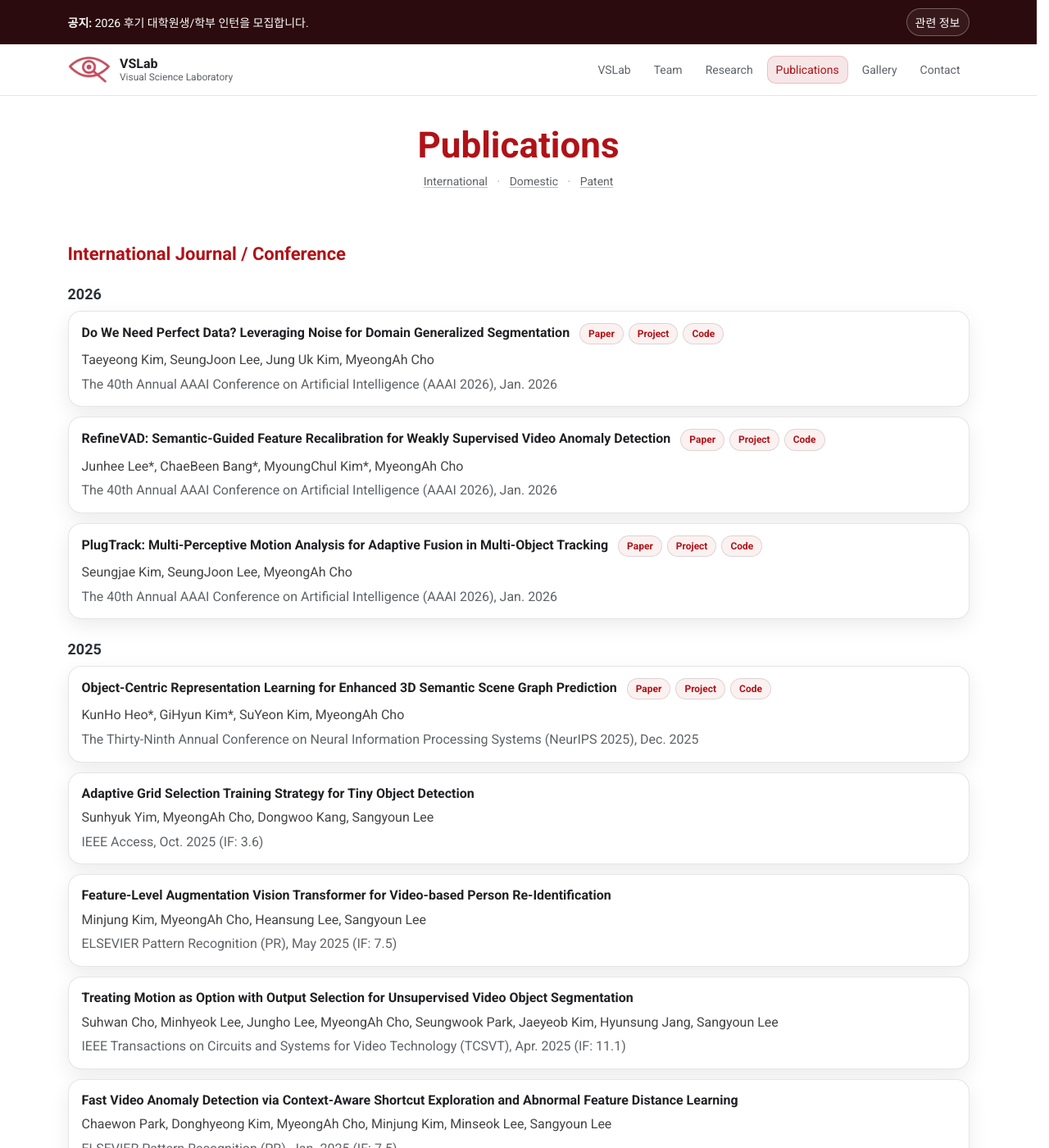
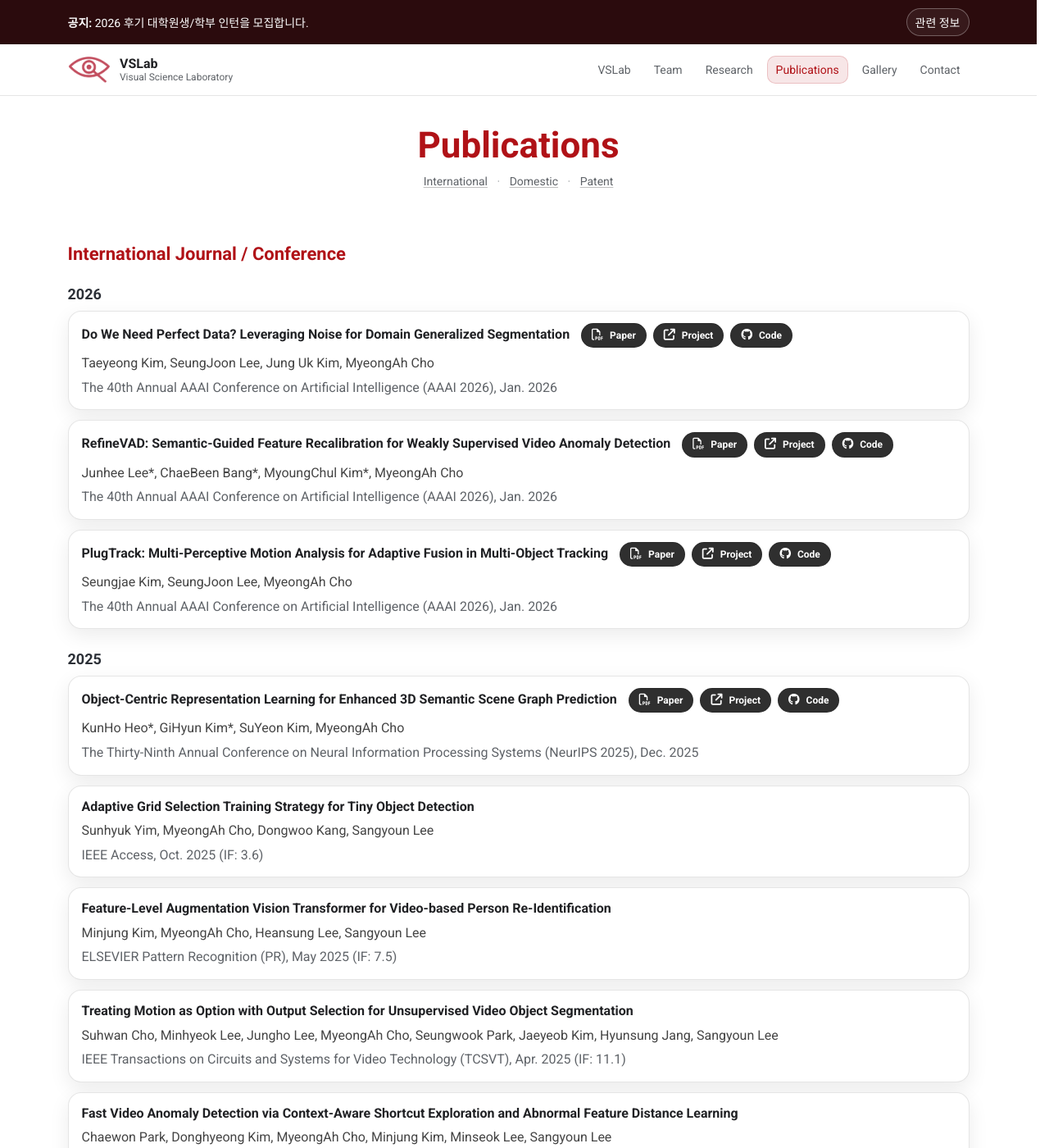
Before and after one commit to spoiuy3/VSLab_website, a Jekyll site: the page built from publications.md, in a window 1280 px wide and 1400 px high. Shown: the whole window at 82% size. Built offline with Jekyll 4.4.1, drawn with Linux system fonts in a browser that asks for light colours.

Commit message:
Edit: publication page

```diff
--- a/_layouts/default.html
+++ b/_layouts/default.html
@@ -23,5 +23,7 @@
   {% include footer.html %}
 
   <script defer src="{{ '/assets/js/main.js' | relative_url }}"></script>
+  <link rel="stylesheet"
+      href="https://cdnjs.cloudflare.com/ajax/libs/font-awesome/6.5.0/css/all.min.css">
 </body>
 </html>
--- a/assets/css/style.css
+++ b/assets/css/style.css
@@ -1041,3 +1041,35 @@ html{
 .pub-btn:hover{
   background: rgba(176,18,23,0.12);
 }
+
+.pub-actions{
+  display: inline-flex;
+  gap: 8px;
+  margin-left: 10px;
+  vertical-align: middle;
+  flex-wrap: wrap;
+}
+
+.pub-btn{
+  display: inline-flex;
+  align-items: center;
+  gap: 8px;
+
+  padding: 6px 12px;
+  border-radius: 999px;
+
+  border: 1px solid rgba(0,0,0,0.14);
+  background: #2f2f2f;
+  color: #fff;
+
+  font-size: 12px;
+  font-weight: 700;
+  text-decoration: none;
+}
+
+.pub-btn:hover{ filter: brightness(1.10); }
+
+.pub-btn__icon i{
+  font-size: 14px;
+  line-height: 1;
+}
--- a/publications.md
+++ b/publications.md
@@ -31,9 +31,26 @@ permalink: /publications/
           <div class="pub-item__title">
             Do We Need Perfect Data? Leveraging Noise for Domain Generalized Segmentation
             <span class="pub-actions">
-              <a class="pub-btn" href="https://arxiv.org/abs/2511.22948" target="_blank" rel="noopener">Paper</a>
-              <a class="pub-btn" href="https://visualsciencelab-khu.github.io//FLEXSeg_project/" target="_blank" rel="noopener">Project</a>
-              <a class="pub-btn" href="https://github.com/VisualScienceLab-KHU/FLEX-Seg" target="_blank" rel="noopener">Code</a>
+              <a class="pub-btn pub-btn--paper"
+                href="https://arxiv.org/abs/2511.22948"
+                target="_blank" rel="noopener">
+                <span class="pub-btn__icon"><i class="fa-regular fa-file-pdf"></i></span>
+                <span>Paper</span>
+              </a>
+
+              <a class="pub-btn pub-btn--project"
+                href="https://visualsciencelab-khu.github.io//FLEXSeg_project/"
+                target="_blank" rel="noopener">
+                <span class="pub-btn__icon"><i class="fa-solid fa-arrow-up-right-from-square"></i></span>
+                <span>Project</span>
+              </a>
+
+              <a class="pub-btn pub-btn--code"
+                href="https://github.com/VisualScienceLab-KHU/FLEX-Seg"
+                target="_blank" rel="noopener">
+                <span class="pub-btn__icon"><i class="fa-brands fa-github"></i></span>
+                <span>Code</span>
+              </a>
             </span>
           </div>
         </div>
@@ -46,12 +63,30 @@ permalink: /publications/
           <div class="pub-item__title">
             RefineVAD: Semantic-Guided Feature Recalibration for Weakly Supervised Video Anomaly Detection
             <span class="pub-actions">
-              <a class="pub-btn" href="https://arxiv.org/abs/2511.13204" target="_blank" rel="noopener">Paper</a>
-              <a class="pub-btn" href="https://visualsciencelab-khu.github.io/RefineVAD-project/" target="_blank" rel="noopener">Project</a>
-              <a class="pub-btn" href="https://github.com/VisualScienceLab-KHU/RefineVAD" target="_blank" rel="noopener">Code</a>
+              <a class="pub-btn pub-btn--paper"
+                href="https://arxiv.org/abs/2511.13204"
+                target="_blank" rel="noopener">
+                <span class="pub-btn__icon"><i class="fa-regular fa-file-pdf"></i></span>
+                <span>Paper</span>
+              </a>
+
+              <a class="pub-btn pub-btn--project"
+                href="https://visualsciencelab-khu.github.io/RefineVAD-project/"
+                target="_blank" rel="noopener">
+                <span class="pub-btn__icon"><i class="fa-solid fa-arrow-up-right-from-square"></i></span>
+                <span>Project</span>
+              </a>
+
+              <a class="pub-btn pub-btn--code"
+                href="https://github.com/VisualScienceLab-KHU/RefineVAD"
+                target="_blank" rel="noopener">
+                <span class="pub-btn__icon"><i class="fa-brands fa-github"></i></span>
+                <span>Code</span>
+              </a>
             </span>
           </div>
         </div>
+
         <div class="pub-item__authors">Junhee Lee*, ChaeBeen Bang*, MyoungChul Kim*, MyeongAh Cho</div>
         <div class="pub-item__venue">The 40th Annual AAAI Conference on Artificial Intelligence (AAAI 2026), Jan. 2026</div>
       </article>
@@ -61,9 +96,26 @@ permalink: /publications/
           <div class="pub-item__title">
             PlugTrack: Multi-Perceptive Motion Analysis for Adaptive Fusion in Multi-Object Tracking
             <span class="pub-actions">
-              <a class="pub-btn" href="https://arxiv.org/abs/2511.13105" target="_blank" rel="noopener">Paper</a>
-              <a class="pub-btn" href="https://visualsciencelab-khu.github.io/PlugTrack_project/" target="_blank" rel="noopener">Project</a>
-              <a class="pub-btn" href="https://github.com/VisualScienceLab-KHU/PlugTrack" target="_blank" rel="noopener">Code</a>
+              <a class="pub-btn pub-btn--paper"
+                href="https://arxiv.org/abs/2511.13105"
+                target="_blank" rel="noopener">
+                <span class="pub-btn__icon"><i class="fa-regular fa-file-pdf"></i></span>
+                <span>Paper</span>
+              </a>
+
+              <a class="pub-btn pub-btn--project"
+                href="https://visualsciencelab-khu.github.io/PlugTrack_project/"
+                target="_blank" rel="noopener">
+                <span class="pub-btn__icon"><i class="fa-solid fa-arrow-up-right-from-square"></i></span>
+                <span>Project</span>
+              </a>
+
+              <a class="pub-btn pub-btn--code"
+                href="https://github.com/VisualScienceLab-KHU/PlugTrack"
+                target="_blank" rel="noopener">
+                <span class="pub-btn__icon"><i class="fa-brands fa-github"></i></span>
+                <span>Code</span>
+              </a>
             </span>
           </div>
         </div>
@@ -80,9 +132,26 @@ permalink: /publications/
           <div class="pub-item__title">
             Object-Centric Representation Learning for Enhanced 3D Semantic Scene Graph Prediction
             <span class="pub-actions">
-              <a class="pub-btn" href="https://arxiv.org/abs/2510.04714" target="_blank" rel="noopener">Paper</a>
-              <a class="pub-btn" href="https://visualsciencelab-khu.github.io/OCRL-3DSSG/" target="_blank" rel="noopener">Project</a>
-              <a class="pub-btn" href="https://github.com/VisualScienceLab-KHU/OCRL-3DSSG-Codes" target="_blank" rel="noopener">Code</a>
+              <a class="pub-btn pub-btn--paper"
+                href="https://arxiv.org/abs/2510.04714"
+                target="_blank" rel="noopener">
+                <span class="pub-btn__icon"><i class="fa-regular fa-file-pdf"></i></span>
+                <span>Paper</span>
+              </a>
+
+              <a class="pub-btn pub-btn--project"
+                href="https://visualsciencelab-khu.github.io/OCRL-3DSSG/"
+                target="_blank" rel="noopener">
+                <span class="pub-btn__icon"><i class="fa-solid fa-arrow-up-right-from-square"></i></span>
+                <span>Project</span>
+              </a>
+
+              <a class="pub-btn pub-btn--code"
+                href="https://github.com/VisualScienceLab-KHU/OCRL-3DSSG-Codes"
+                target="_blank" rel="noopener">
+                <span class="pub-btn__icon"><i class="fa-brands fa-github"></i></span>
+                <span>Code</span>
+              </a>
             </span>
           </div>
         </div>
```
